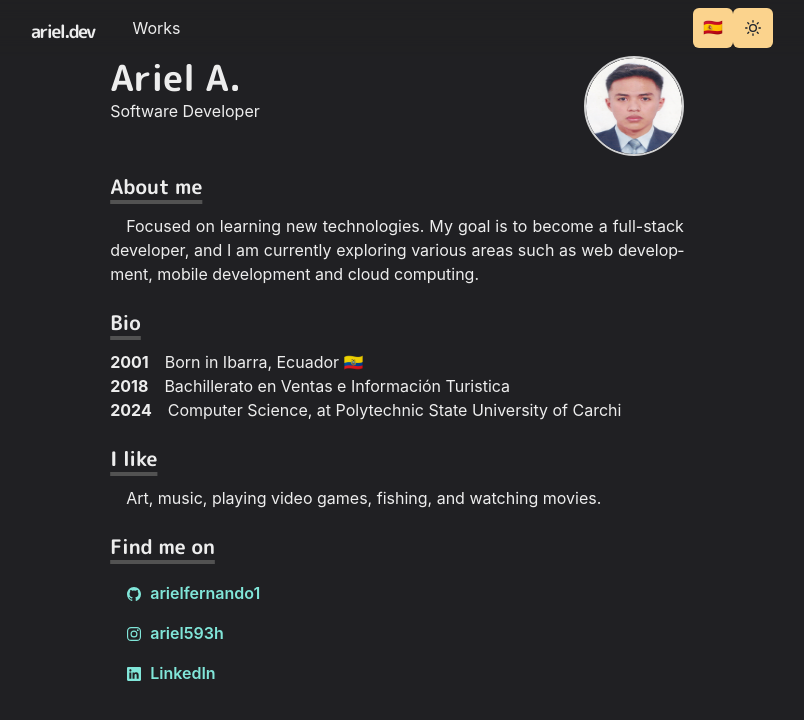
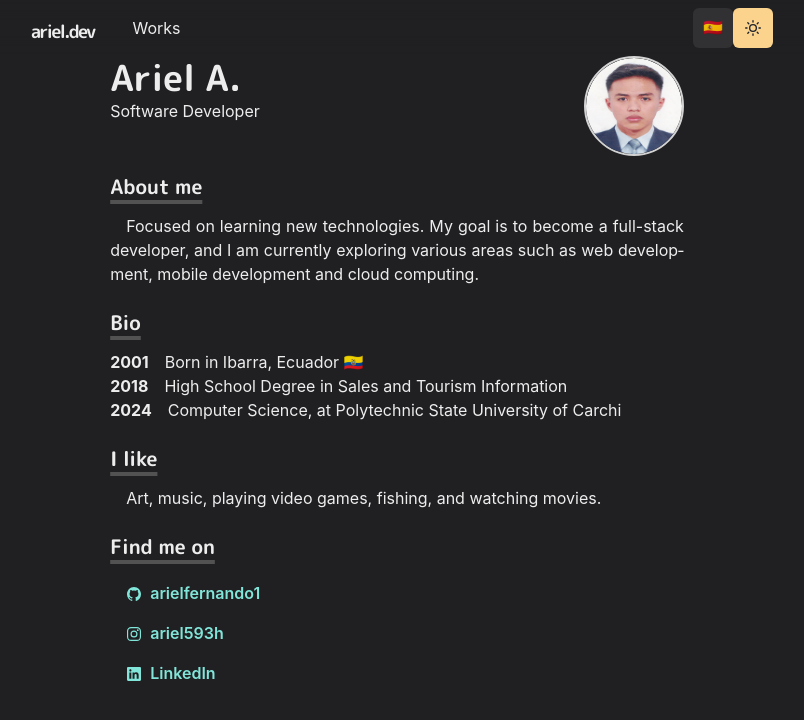
Before and after one commit to arielfernando1/arielfernando, a Next.js app: page / in a window 1280 px wide. Shown: the top 720 px of the page, without its empty margins (243-1047 px from the left). Built offline with nearby package versions, Linux system fonts and the light colour scheme.

Commit message:
improves

```diff
--- a/components/LocaleSwitcher.js
+++ b/components/LocaleSwitcher.js
@@ -1,14 +1,12 @@
 import { useRouter } from 'next/router'
 import Link from 'next/link'
-import { IconButton, useColorModeValue } from '@chakra-ui/react'
+import { IconButton } from '@chakra-ui/react'
 
 export function LocaleSwitcher() {
   const { locale, locales, route } = useRouter()
   const otherLocale = locales?.find(cur => cur !== locale)
   return (
-    <IconButton
-    aria-label='Toggle theme'
-    colorScheme={useColorModeValue('purple', 'orange')}>
+    <IconButton>
       <Link href={route} locale={otherLocale}>
         {`${otherLocale === 'en-US' ? '🇺🇸' : '🇪🇸'}`}
       </Link>
--- a/messages/en-US.json
+++ b/messages/en-US.json
@@ -8,15 +8,15 @@
         "bio": {
             "title": "Bio",
             "birthdate": "Born in Ibarra, Ecuador 🇪🇨",
-            "graduated_highschool": "Bachillerato en Ventas e Información Turistica",
+            "graduated_highschool": "High School Degree in Sales and Tourism Information",
             "graduated_college": "Computer Science, at Polytechnic State University of Carchi"
         },
         "hobbies": {
             "title": "I like",
             "paragraph": "Art, music, playing video games, fishing, and watching movies."
+        },
+        "social": {
+            "title": "Find me on"
         }
-    },
-    "LocaleSwitcher": {
-        "switchLocale": "Cambiar idioma"
     }
 }
--- a/messages/es-ES.json
+++ b/messages/es-ES.json
@@ -9,10 +9,14 @@
             "title": "Biografía",
             "birthdate": "Nacido en Ibarra, Ecuador 🇪🇨",
             "graduated_highschool": "Bachillerato en Ventas e Información Turistica",
-            "graduated_college": "Ingenieria en Ciencias de la Computación, Universidad Politécnica Estatal del Carchi"
+            "graduated_college": "Ciencias de la Computación, Universidad Politécnica Estatal del Carchi"
         },
         "hobbies": {
-            "paragraph": "Me gusta aprender nuevas tecnologías, leer, escuchar música, ver películas y series, y jugar videojuegos."
+            "title": "Me gusta",
+            "paragraph": "Aprender nuevas tecnologías, leer, escuchar música, ver películas y series, y jugar videojuegos."
+        },
+        "social": {
+            "title": "Encuentrame en"
         }
     }
 }
--- a/pages/index.js
+++ b/pages/index.js
@@ -105,7 +105,7 @@ function Home() {
 
         <Section delay={0.3}>
           <Heading as="h3" variant="section-title">
-            Find me on
+            {t('social.title')}
           </Heading>
           <List>
             <ListItem>
```
